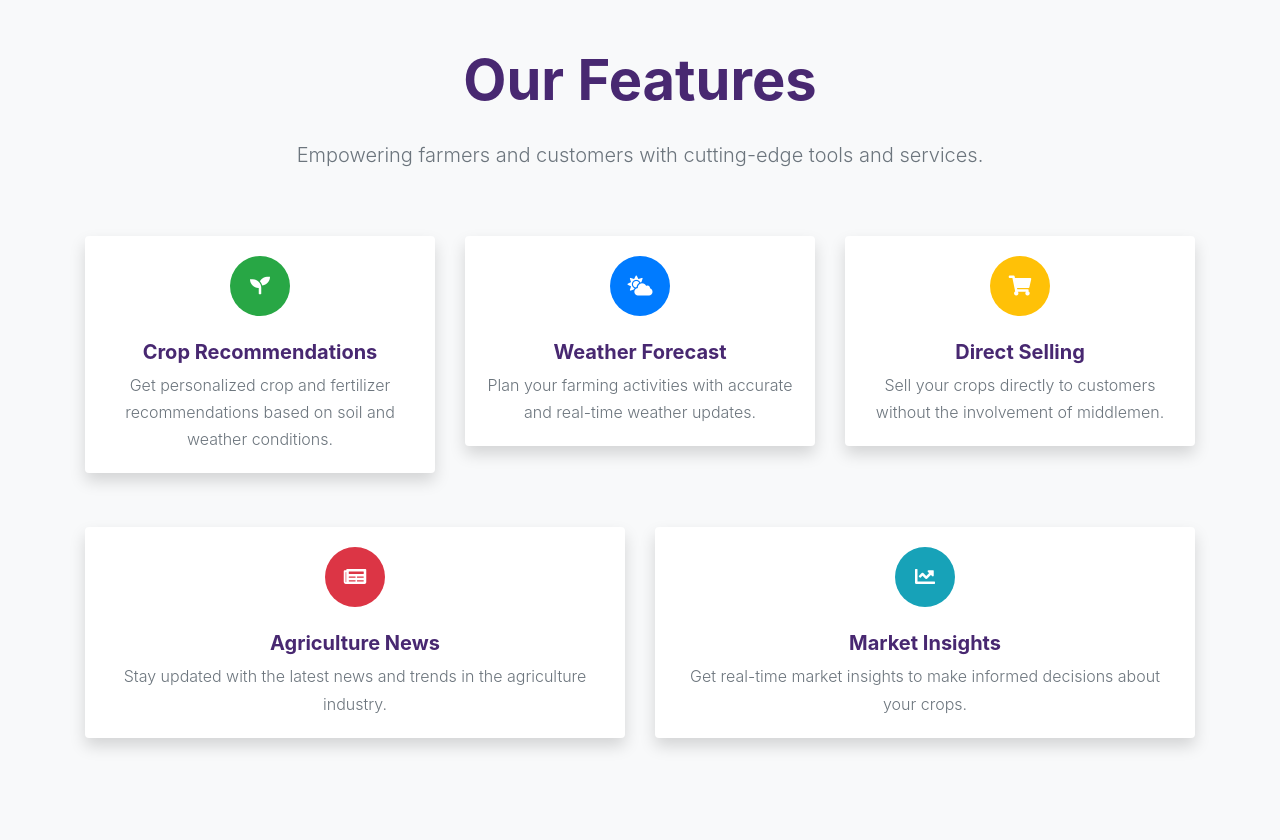
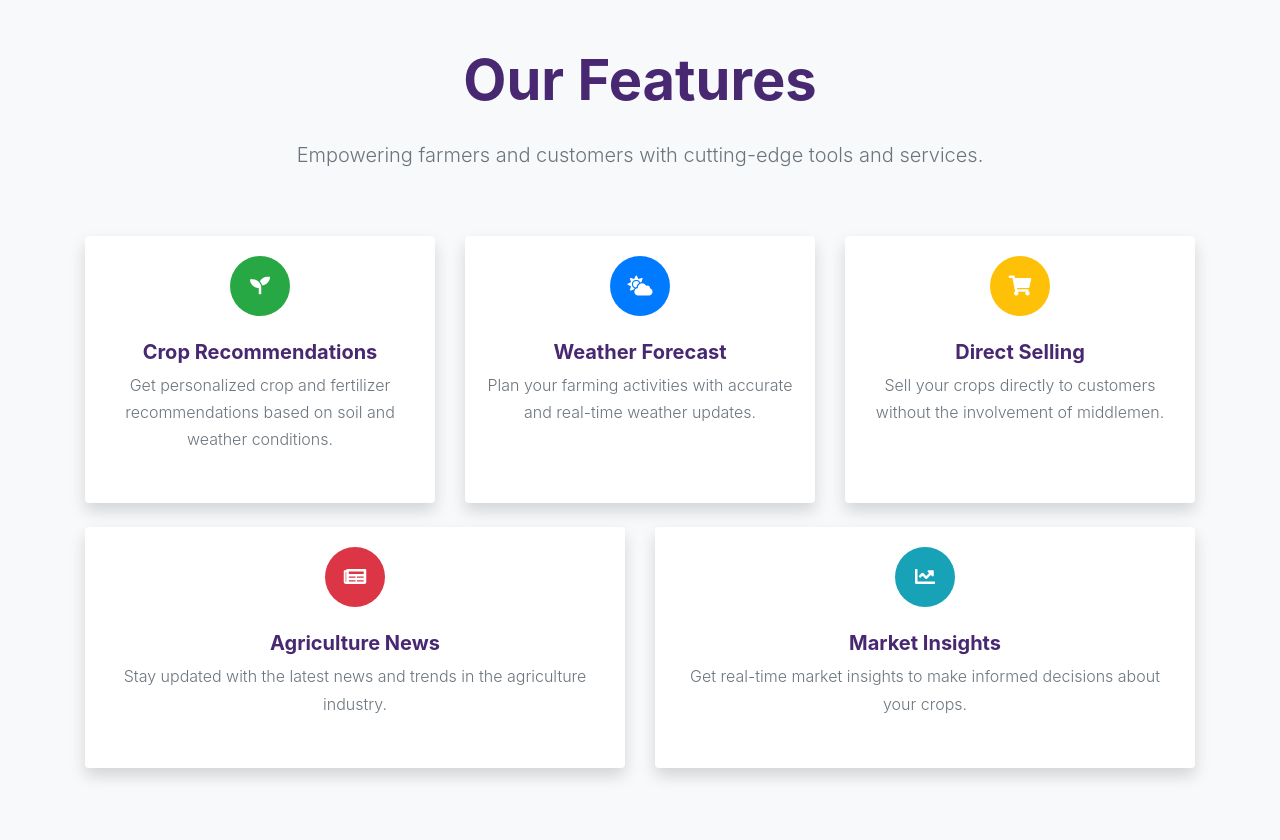
Before and after one commit to WaveOPS/Sahayika, a PHP site: page /projects/ in a window 1280 px wide. Shown: the part 897-1737 px from the top of the page. Run offline with PHP 8.4, Linux system fonts and the light colour scheme; some libraries are stand-ins or nearby versions.

Commit message:
aligned cards

```diff
--- a/index.php
+++ b/index.php
@@ -368,8 +368,8 @@
         <!-- Features Cards -->
         <div class="row">
             <!-- Feature 1 -->
-            <div class="col-md-4 mb-4">
-                <div class="card shadow border-0">
+            <div class="col-md-4 mb-4 d-flex">
+                <div class="card shadow border-0 h-100">
                     <div class="card-body text-center">
                         <div class="icon icon-shape bg-success text-white rounded-circle mb-4">
                             <i class="fas fa-seedling fa-2x"></i>
@@ -381,8 +381,8 @@
             </div>
 
             <!-- Feature 2 -->
-            <div class="col-md-4 mb-4">
-                <div class="card shadow border-0">
+            <div class="col-md-4 mb-4 d-flex">
+                <div class="card shadow border-0 h-100">
                     <div class="card-body text-center">
                         <div class="icon icon-shape bg-primary text-white rounded-circle mb-4">
                             <i class="fas fa-cloud-sun fa-2x"></i>
@@ -394,8 +394,8 @@
             </div>
 
             <!-- Feature 3 -->
-            <div class="col-md-4 mb-4">
-                <div class="card shadow border-0">
+            <div class="col-md-4 mb-4 d-flex">
+                <div class="card shadow border-0 h-100">
                     <div class="card-body text-center">
                         <div class="icon icon-shape bg-warning text-white rounded-circle mb-4">
                             <i class="fas fa-shopping-cart fa-2x"></i>
@@ -410,8 +410,8 @@
         <!-- Additional Features -->
         <div class="row">
             <!-- Feature 4: Agriculture News -->
-            <div class="col-md-6 mb-4">
-                <div class="card shadow border-0">
+            <div class="col-md-6 mb-4 d-flex">
+                <div class="card shadow border-0 h-100">
                     <div class="card-body text-center">
                         <div class="icon icon-shape bg-danger text-white rounded-circle mb-4">
                             <i class="fas fa-newspaper fa-2x"></i>
@@ -423,8 +423,8 @@
             </div>
 
             <!-- Feature 5: Market Insights -->
-            <div class="col-md-6 mb-4">
-                <div class="card shadow border-0">
+            <div class="col-md-6 mb-4 d-flex">
+                <div class="card shadow border-0 h-100">
                     <div class="card-body text-center">
                         <div class="icon icon-shape bg-info text-white rounded-circle mb-4">
                             <i class="fas fa-chart-line fa-2x"></i>
```
